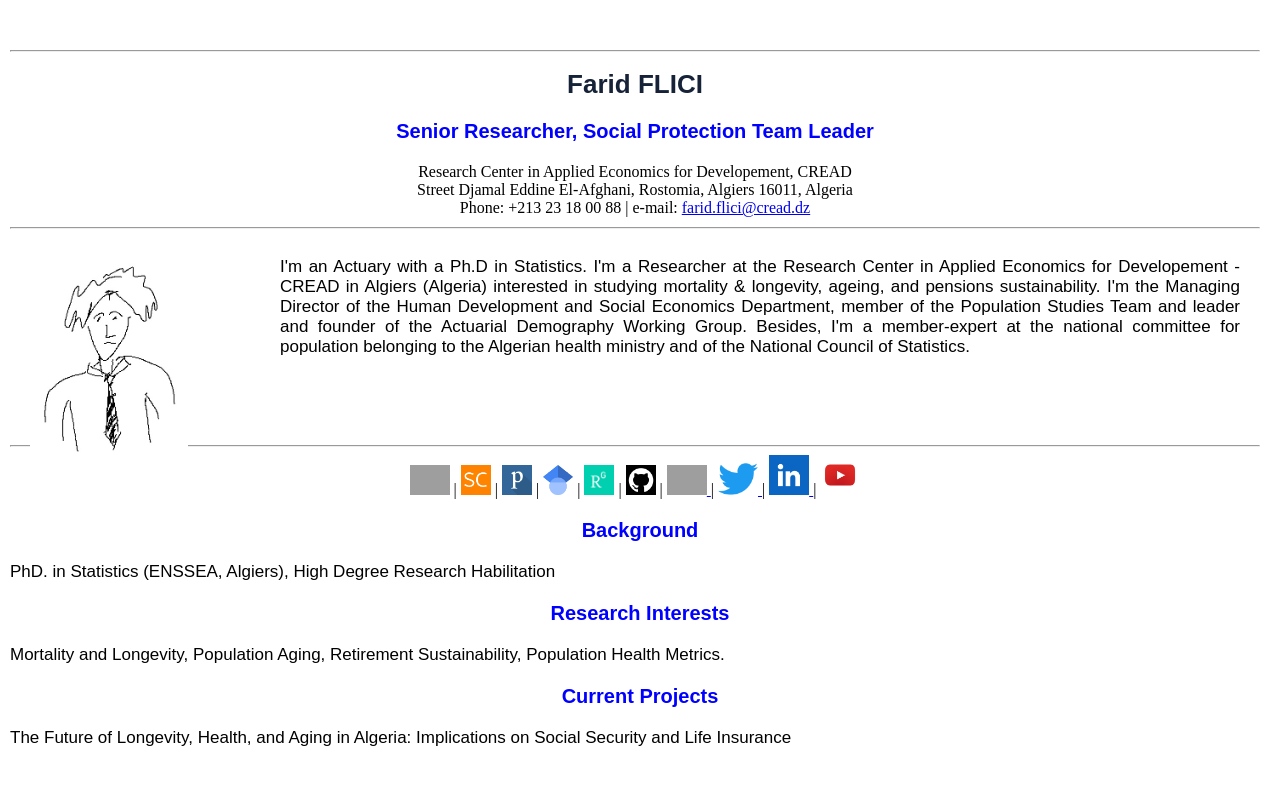
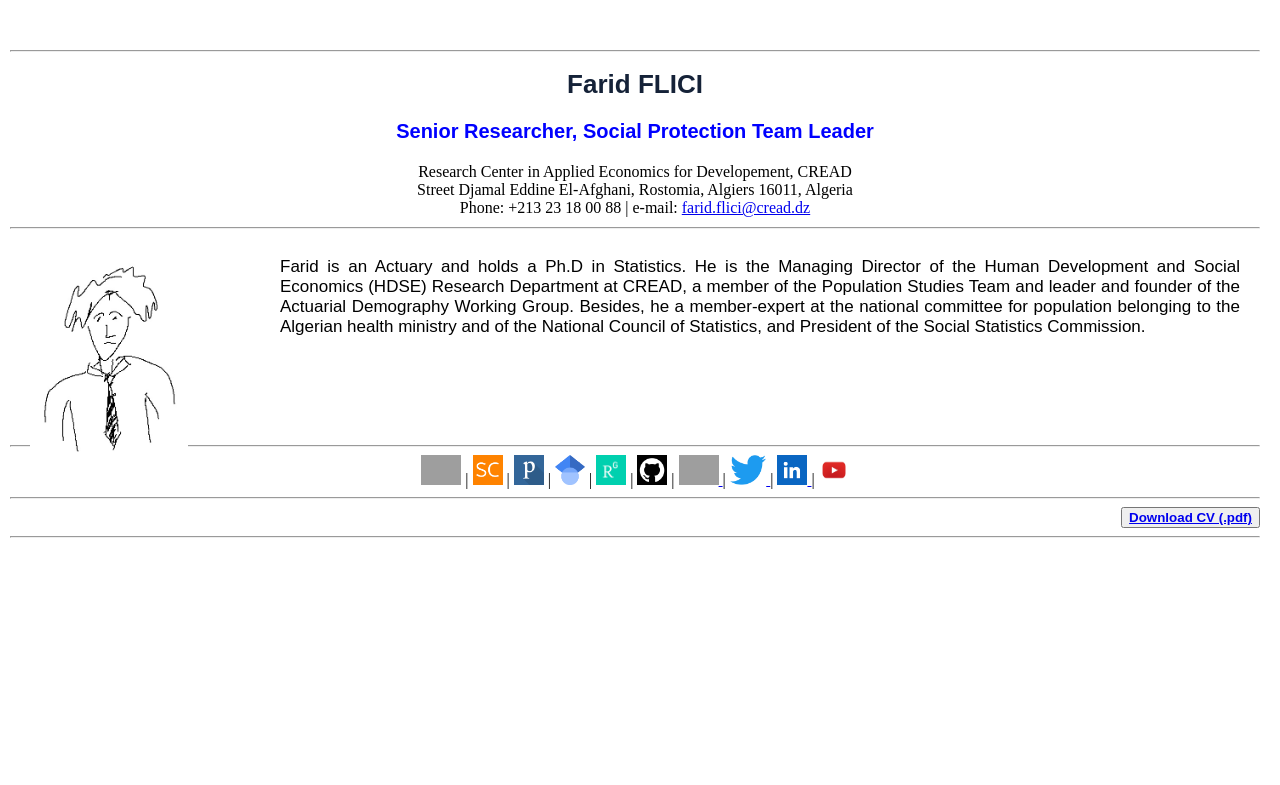
Before and after one commit to Farid-FLICI/farid-flici.github.io, a Jekyll site: the page researchername.html, which Jekyll copies as it is, in a window 1280 px wide. Shown: the top 785 px of the page. Built offline with Jekyll 4.4.1, drawn with Linux system fonts in a browser that asks for light colours; grey boxes are pictures that could not be loaded.

Commit message:
Update researchername.html

```diff
--- a/researchername.html
+++ b/researchername.html
@@ -35,21 +35,20 @@ Street Djamal Eddine El-Afghani, Rostomia, Algiers 16011, Algeria <br>
 Phone: +213 23 18 00 88 |  e-mail: <a href="farid.flici@cread.dz" > farid.flici@cread.dz <a> </p>
 <hr>
  <div class="row">
-  <div class="column left" style="background-color:#white;">
+ <div class="column left" style="background-color:#white;">
 <p><img src="/pic_mister_researcher.jpg", height= "200" alt=" " style="float: left;"/></p>
   </div>
   <div class="column right" style="background-color:white;">
- <p> I'm an Actuary with a Ph.D in Statistics. I'm a Researcher at the Research Center in Applied Economics for Developement - CREAD in Algiers (Algeria) interested
-  in studying mortality & longevity, ageing, and pensions sustainability. I'm the Managing Director of the Human Development and Social Economics Department, member
-  of the Population Studies Team and leader and founder of the Actuarial Demography Working Group. Besides, I'm a member-expert at the national committee for
-  population belonging to the Algerian health ministry and of the National Council of Statistics.</p>
-  </div>
+ <p> Farid is an Actuary and holds a Ph.D in Statistics. He is the Managing Director of the Human Development and Social Economics (HDSE) Research Department at CREAD,
+  a member of the Population Studies Team and leader and founder of the Actuarial Demography Working Group. Besides, he a member-expert at the national committee for
+  population belonging to the Algerian health ministry and of the National Council of Statistics, and President of the Social Statistics Commission.</p>
+</div>
 </div>
 
 <hr>
 
   <div align="center">
-  <a href="https://orcid.org/0000-0002-1954-2120"  target="_blank"><img height="30" src="/orcid-logo.svg"/></a>
+  <a href="https://orcid.org/0000-0002-1954-2120"  target="_blank"><img height="30" src="/orcid-logo.png"/></a>
   <a class="a">|</a>
   <a href="https://www.scopus.com/authid/detail.uri?authorId=57209236573" target="_blank"><img height="30" src="/scopus-logo.png"/></a>
   <a class="a">|</a>
@@ -61,23 +60,24 @@ Phone: +213 23 18 00 88 |  e-mail: <a href="farid.flici@cread.dz" > farid.flici@
   <a class="a">|</a>
   <a href="https://github.com/Farid-FLICI" target="_blank"><img height="30" src="/github-logo.png"/></a>
   <a class="a">|</a>
-   <a href="https://www.facebook.com/flicifarid"  target="_blank"><img width="40" src=" /facebook-logo.png"/> </a>
+   <a href="https://www.facebook.com/flicifarid"  target="_blank"><img height="30" src=" /facebook-logo.png"/> </a>
   <a class="a">|</a>
-  <a href="https://twitter.com/Farid_FLICI" target="_blank"><img width="40" src="/twitter-logo.png"/> </a>
+  <a href="https://twitter.com/Farid_FLICI" target="_blank"><img height="30" src="/twitter-logo.png"/> </a>
   <a class="a">|</a>
-  <a href="https://www.linkedin.com/in/farid-flici-659a7625/" target="_blank"><img width="40" src="linkedin-logo.png"/> </a>
+  <a href="https://www.linkedin.com/in/farid-flici-659a7625/" target="_blank"><img height="30" src="linkedin-logo.png"/> </a>
   <a class="a">|</a>
-  <a href="https://www.youtube.com/channel/UCjh6IaTMexnUe8z3S_ZGa0A" target="_blank"><img width="40" src="/youtube-logo.jpeg"/> </a>
+  <a href="https://www.youtube.com/channel/UCjh6IaTMexnUe8z3S_ZGa0A" target="_blank"><img height="30" src="/youtube-logo.jpeg"/> </a>
   </div>
+
+ <hr>
+ <div align="right">
+<button><a align="right" href="https://github.com/Farid-FLICI/farid-flici.github.io/raw/y/Farid_FLICI_CV_27_10_2022.pdf"><b> Download CV (.pdf)</b></a> </button>
+
+  </div>
+ <hr>
 
   </div>
 
- <h3> Background </h3>
- <p> PhD. in Statistics (ENSSEA, Algiers), High Degree Research Habilitation </p>
-  <h3> Research Interests </h3>
- <p> Mortality and Longevity, Population Aging, Retirement Sustainability, Population Health Metrics.</p>
- <h3> Current Projects </h3>
- <p> The Future of Longevity, Health, and Aging in Algeria: Implications on Social Security and Life Insurance
 
 </div>
 
```
